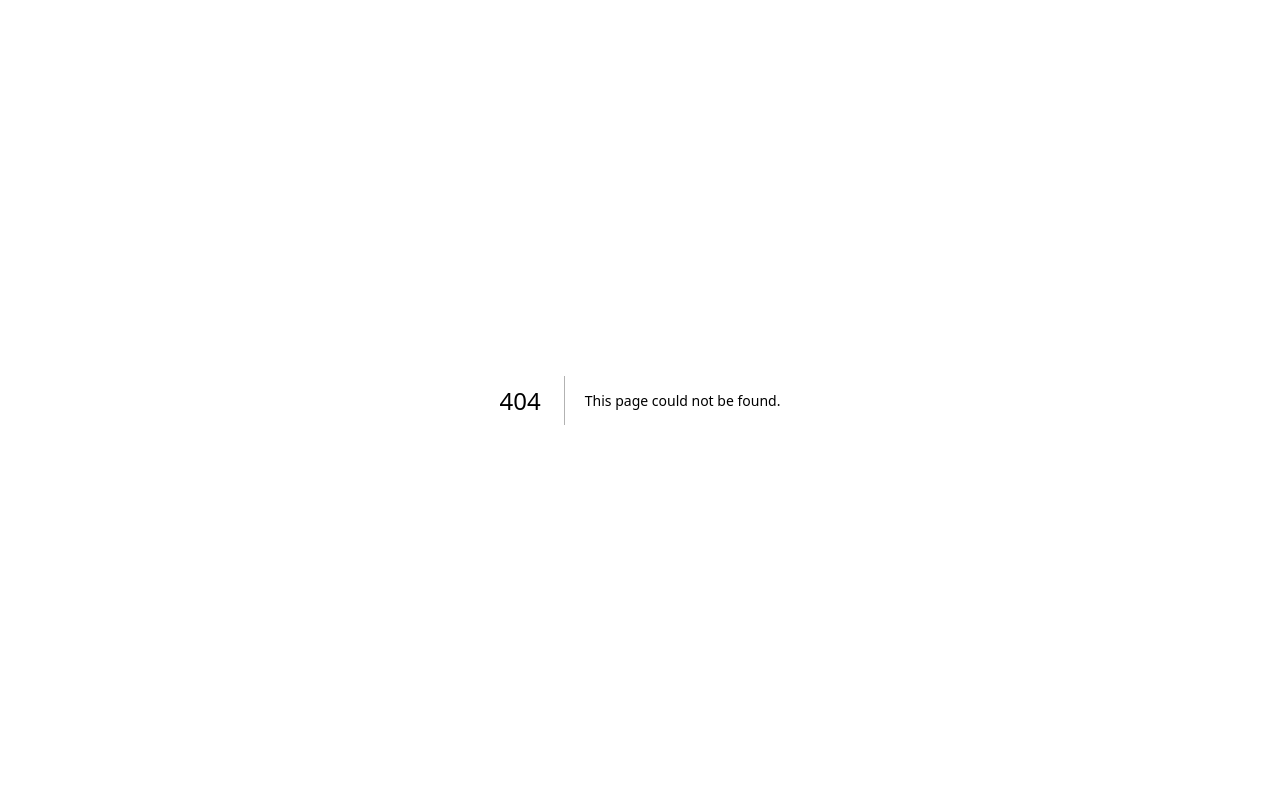
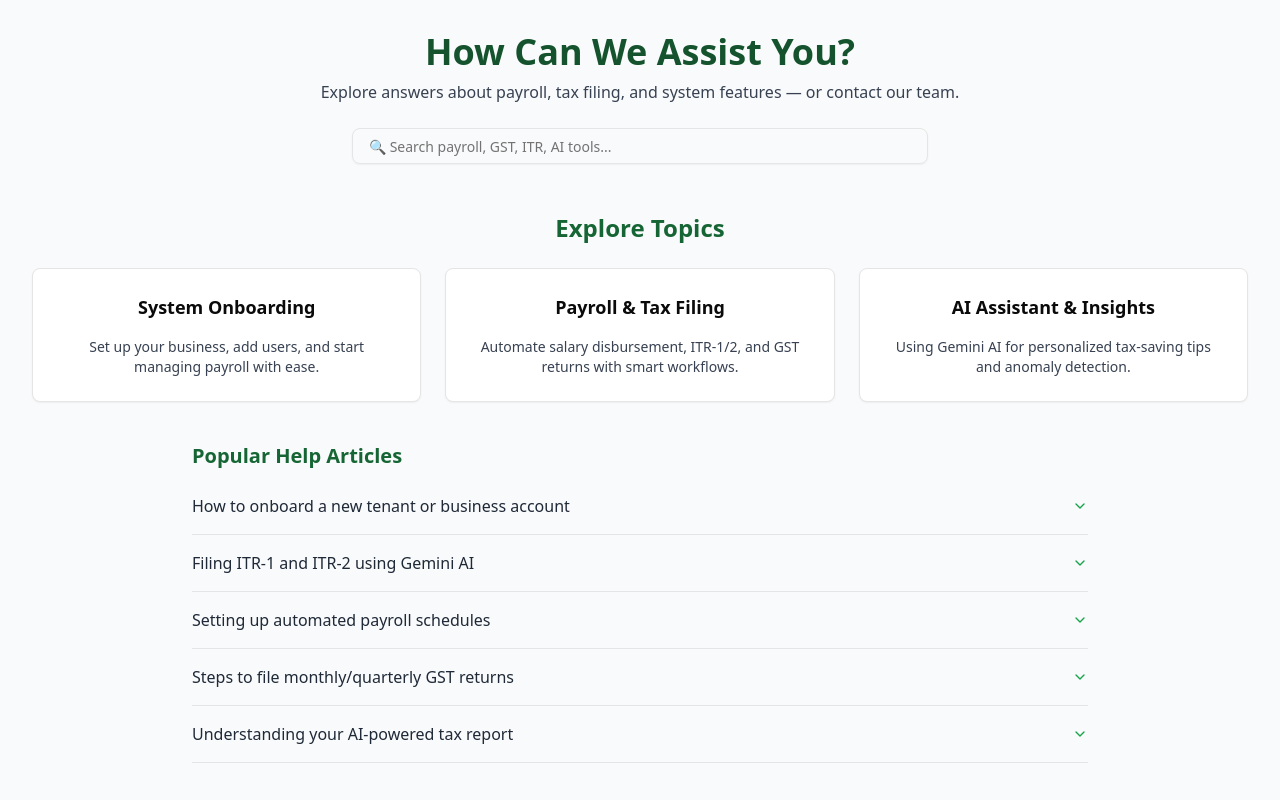
Before and after one commit to sristy17/next-payroll, a Next.js app: page /help in a window 1280 px wide. Before the commit this address had no page. Shown: the top 800 px of the page. Built offline with nearby package versions, Linux system fonts and the light colour scheme.

Commit message:
Added Help page with FAQ dropdown and custom card UI component

```diff
--- /dev/null
+++ b/src/app/help/page.tsx
@@ -0,0 +1,116 @@
+'use client';
+
+import { useState } from 'react';
+import { Button } from '@/components/ui/button';
+import { Card, CardContent, CardHeader, CardTitle } from '@/components/ui/card';
+import { Input } from '@/components/ui/input';
+import { ChevronDown, ChevronUp } from 'lucide-react';
+
+export default function HelpCenterPage() {
+  const [openIndex, setOpenIndex] = useState<number | null>(null);
+
+  const toggle = (index: number) => {
+    setOpenIndex(openIndex === index ? null : index);
+  };
+
+  const faqArticles = [
+    {
+      question: 'How to onboard a new tenant or business account',
+      answer:
+        'To onboard a new tenant, go to Settings > Tenant > Add New. Fill out the business details, select tax preferences, and invite users.',
+    },
+    {
+      question: 'Filing ITR-1 and ITR-2 using Gemini AI',
+      answer:
+        'Gemini AI simplifies ITR filing by auto-fetching income details and recommending deductions. Access via Dashboard > ITR Filing.',
+    },
+    {
+      question: 'Setting up automated payroll schedules',
+      answer:
+        'Navigate to Payroll > Schedules and set cycle frequency (monthly, bi-weekly, etc). Enable auto-run for salary processing.',
+    },
+    {
+      question: 'Steps to file monthly/quarterly GST returns',
+      answer:
+        'Go to GST > Returns. Select month/quarter, review sales and purchase data, reconcile ITC, then click File GSTR.',
+    },
+    {
+      question: 'Understanding your AI-powered tax report',
+      answer:
+        'Your tax report includes income breakdown, AI-suggested deductions, and compliance flags. Available under Reports > AI Insights.',
+    },
+  ];
+
+  return (
+    <div className="p-8 bg-gray-50 min-h-screen">
+      <div className="text-center mb-12">
+        <h1 className="text-4xl font-bold text-green-900">How Can We Assist You?</h1>
+        <p className="text-gray-700 mt-2">
+          Explore answers about payroll, tax filing, and system features — or contact our team.
+        </p>
+        <div className="mt-6 max-w-xl mx-auto">
+          <Input placeholder="🔍 Search payroll, GST, ITR, AI tools..." className="p-4 rounded-lg" />
+        </div>
+      </div>
+
+      <div className="text-center mb-8">
+        <h2 className="text-2xl font-semibold text-green-800 mb-6">Explore Topics</h2>
+        <div className="grid grid-cols-1 md:grid-cols-3 gap-6 justify-center">
+          {[
+            {
+              title: 'System Onboarding',
+              desc: 'Set up your business, add users, and start managing payroll with ease.',
+            },
+            {
+              title: 'Payroll & Tax Filing',
+              desc: 'Automate salary disbursement, ITR-1/2, and GST returns with smart workflows.',
+            },
+            {
+              title: 'AI Assistant & Insights',
+              desc: 'Using Gemini AI for personalized tax-saving tips and anomaly detection.',
+            },
+          ].map((item, idx) => (
+            <Card key={idx} className="hover:shadow-md transition-shadow">
+              <CardHeader>
+                <CardTitle>{item.title}</CardTitle>
+              </CardHeader>
+              <CardContent className="text-gray-600">{item.desc}</CardContent>
+            </Card>
+          ))}
+        </div>
+      </div>
+
+      <div className="max-w-4xl mx-auto my-10">
+        <h2 className="text-xl font-semibold text-green-800 mb-4">Popular Help Articles</h2>
+        <ul className="space-y-2">
+          {faqArticles.map((faq, index) => (
+            <li key={index} className="border-b pb-2">
+              <div
+                onClick={() => toggle(index)}
+                className="flex justify-between items-center cursor-pointer py-2 text-gray-800 hover:text-green-700 transition"
+              >
+                <span className="font-medium">{faq.question}</span>
+                {openIndex === index ? (
+                  <ChevronUp className="w-4 h-4 text-green-600" />
+                ) : (
+                  <ChevronDown className="w-4 h-4 text-green-600" />
+                )}
+              </div>
+              {openIndex === index && (
+                <p className="text-sm text-gray-600 mt-1 px-1">{faq.answer}</p>
+              )}
+            </li>
+          ))}
+        </ul>
+      </div>
+
+      <div className="text-center mt-12 bg-white py-10 rounded-xl shadow-sm">
+        <h3 className="text-lg font-semibold text-green-800">Need More Assistance?</h3>
+        <p className="text-gray-600 mb-4">
+          Reach out to our team for support on setup, filings, or tailored automation.
+        </p>
+        <Button className="bg-green-700 hover:bg-green-800 text-white px-6 py-2">Contact Us</Button>
+      </div>
+    </div>
+  );
+}
--- /dev/null
+++ b/src/components/ui/card.tsx
@@ -0,0 +1,22 @@
+import React, { ReactNode } from 'react';
+
+interface CardProps {
+  children: ReactNode;
+  className?: string;
+}
+
+export function Card({ children, className = '' }: CardProps) {
+  return <div className={`rounded-lg border bg-white p-6 shadow-sm ${className}`}>{children}</div>;
+}
+
+export function CardHeader({ children, className = '' }: CardProps) {
+  return <div className={`mb-4 ${className}`}>{children}</div>;
+}
+
+export function CardTitle({ children, className = '' }: CardProps) {
+  return <h2 className={`text-lg font-semibold ${className}`}>{children}</h2>;
+}
+
+export function CardContent({ children, className = '' }: CardProps) {
+  return <div className={`text-sm text-gray-700 ${className}`}>{children}</div>;
+}
```
